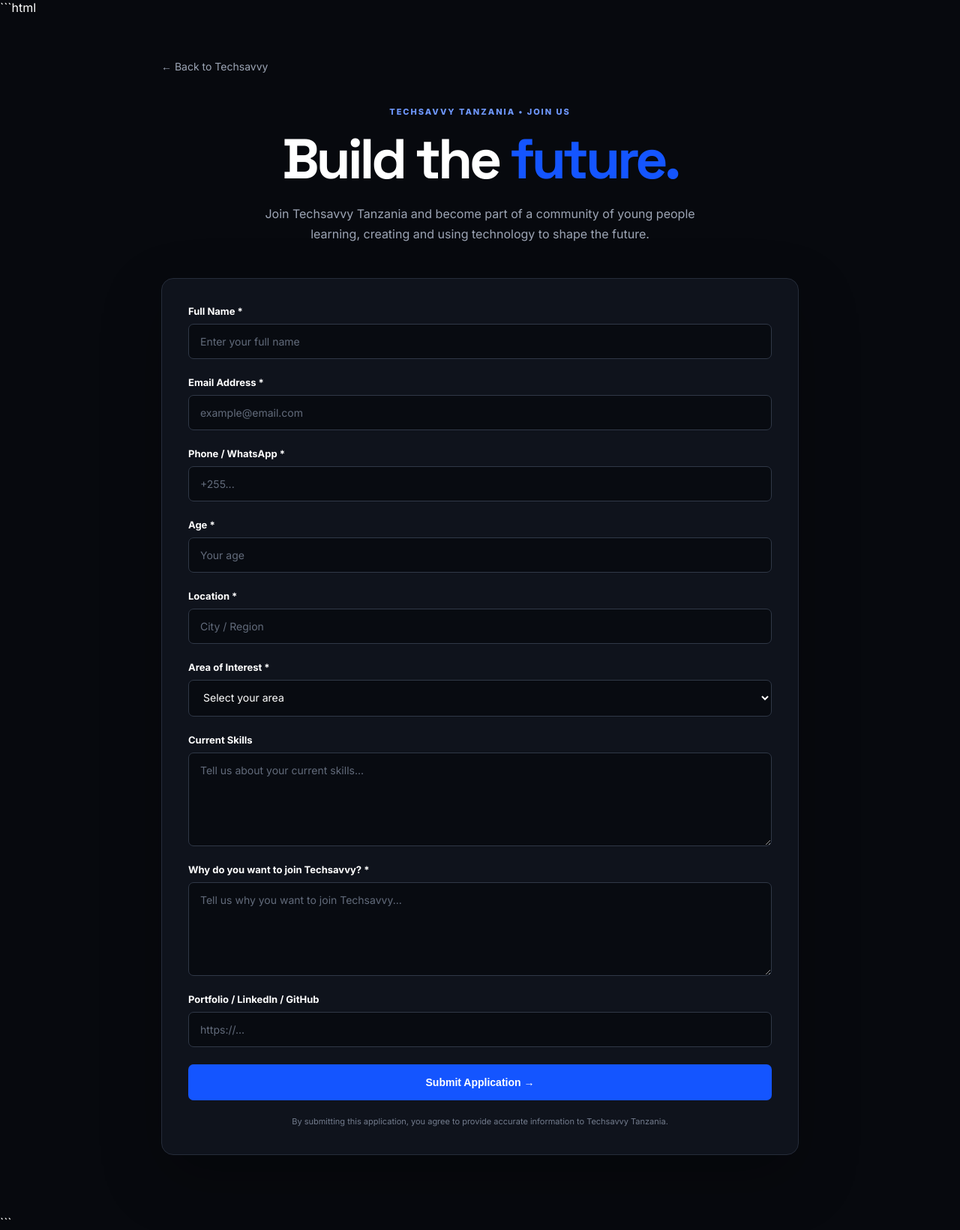
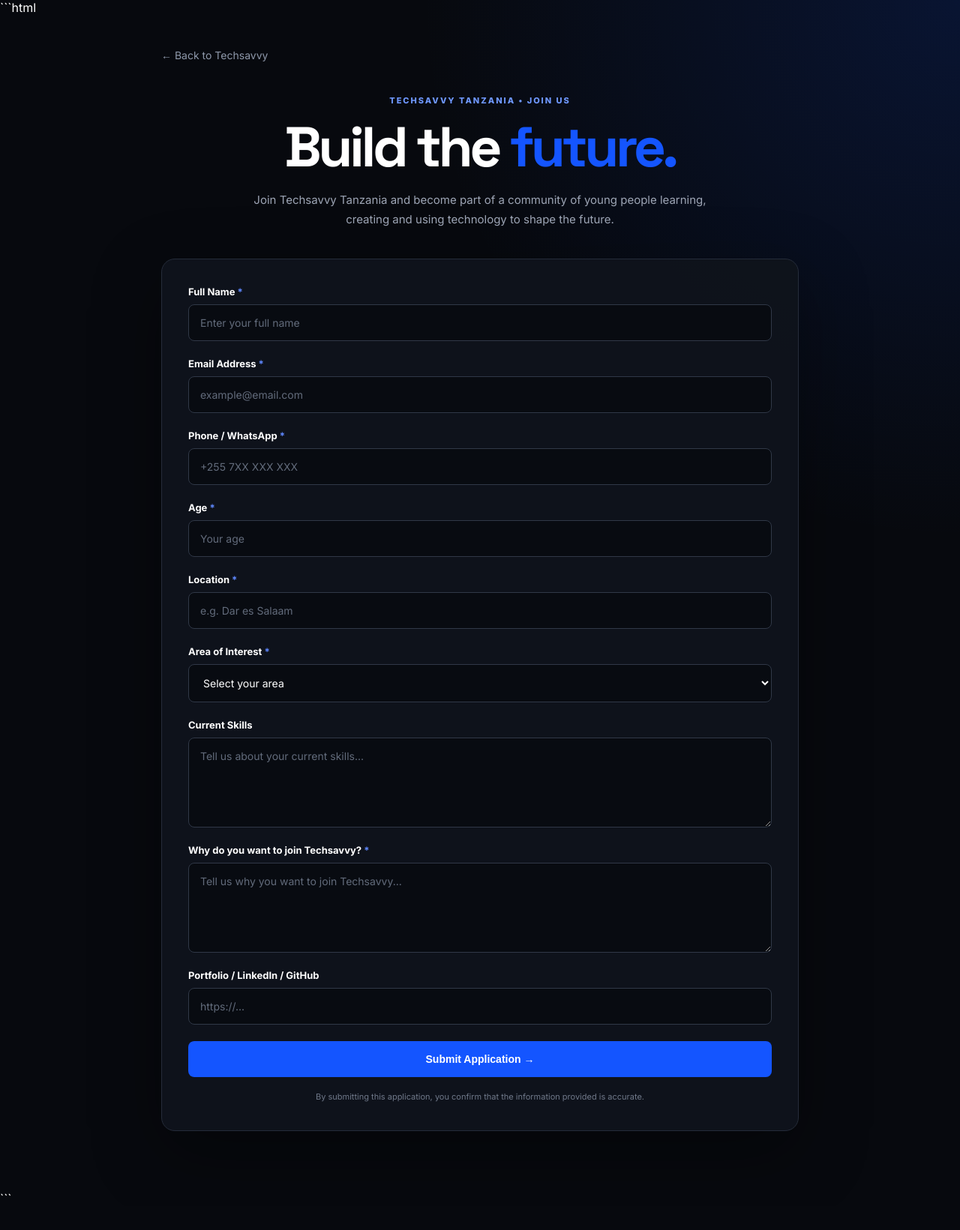
Before and after one commit to Techsavvy255/Techsavvy-Tanzania, a plain HTML site: page join.html in a window 1280 px wide. Shown: the whole page at 75% size. After the commit the page ends 1609 px from the top, so only its background shows below. Drawn offline with Linux system fonts and the light colour scheme.

Commit message:
Update join.html

```diff
--- a/join.html
+++ b/join.html
@@ -5,19 +5,20 @@
 <head>
 
     <meta charset="UTF-8">
+    <meta name="viewport" content="width=device-width, initial-scale=1.0">
 
-    <meta name="viewport" content="width=device-width, initial-scale=1.0">
+    <meta name="description"
+        content="Join Techsavvy Tanzania and become part of a community of young people learning, creating and innovating through technology.">
 
     <title>Join Techsavvy Tanzania</title>
 
     <link rel="preconnect" href="https://fonts.googleapis.com">
-
     <link rel="preconnect" href="https://fonts.gstatic.com" crossorigin>
 
     <link
         href="https://fonts.googleapis.com/css2?family=Inter:wght@400;500;600;700;800&family=Space+Grotesk:wght@500;600;700&display=swap"
-        rel="stylesheet"
-    >
+        rel="stylesheet">
+
 
     <style>
 
@@ -27,202 +28,395 @@
             box-sizing: border-box;
         }
 
-        html {
-            scroll-behavior: smooth;
+
+        body {
+
+            font-family: "Inter", sans-serif;
+
+            background:
+                radial-gradient(
+                    circle at top right,
+                    rgba(20, 85, 255, .15),
+                    transparent 35%
+                ),
+                #07090e;
+
+            color: #ffffff;
+
+            min-height: 100vh;
+
         }
 
-        body {
-            font-family: "Inter", sans-serif;
-            background: #07090e;
-            color: white;
-            min-height: 100vh;
+
+        .container {
+
+            width: 92%;
+
+            max-width: 850px;
+
+            margin: auto;
+
+            padding: 45px 0 80px;
+
         }
 
-        .container {
-            width: 90%;
-            max-width: 850px;
-            margin: auto;
-            padding: 60px 0 80px;
+
+        .back {
+
+            display: inline-block;
+
+            color: #8e98aa;
+
+            text-decoration: none;
+
+            font-size: 14px;
+
+            margin-bottom: 45px;
+
+            transition: .2s;
+
         }
 
-        .back {
-            display: inline-block;
-            color: #9ca5b5;
-            text-decoration: none;
-            font-size: 14px;
-            margin-bottom: 45px;
-            transition: .2s;
+
+        .back:hover {
+
+            color: #3f75ff;
+
         }
 
-        .back:hover {
-            color: #1455ff;
+
+        .header {
+
+            text-align: center;
+
+            margin-bottom: 40px;
+
         }
 
-        .header {
-            text-align: center;
-            margin-bottom: 45px;
+
+        .badge {
+
+            display: inline-block;
+
+            color: #6f98ff;
+
+            font-size: 11px;
+
+            font-weight: 800;
+
+            letter-spacing: .18em;
+
+            margin-bottom: 20px;
+
         }
 
-        .badge {
-            color: #6f98ff;
-            font-size: 11px;
-            font-weight: 800;
-            letter-spacing: .18em;
-            margin-bottom: 20px;
+
+        h1 {
+
+            font-family: "Space Grotesk", sans-serif;
+
+            font-size: clamp(45px, 8vw, 75px);
+
+            line-height: .95;
+
+            letter-spacing: -.06em;
+
         }
 
-        h1 {
-            font-family: "Space Grotesk", sans-serif;
-            font-size: clamp(45px, 7vw, 75px);
-            line-height: .98;
-            letter-spacing: -.055em;
+
+        h1 span {
+
+            color: #1455ff;
+
         }
 
-        h1 span {
-            color: #1455ff;
+
+        .header p {
+
+            max-width: 620px;
+
+            margin: 22px auto 0;
+
+            color: #9da5b5;
+
+            line-height: 1.7;
+
+            font-size: 15px;
+
         }
 
-        .header p {
-            max-width: 620px;
-            margin: 22px auto 0;
-            color: #9da5b5;
-            line-height: 1.7;
+
+        .form-box {
+
+            background: rgba(15, 19, 28, .96);
+
+            border: 1px solid #252c3a;
+
+            border-radius: 18px;
+
+            padding: 35px;
+
+            box-shadow:
+
+                0 30px 90px rgba(0, 0, 0, .35);
+
         }
 
-        .form-box {
-            background: #0f131c;
-            border: 1px solid #252c3a;
-            border-radius: 16px;
-            padding: 35px;
-            box-shadow: 0 30px 80px rgba(0,0,0,.25);
+
+        .form-group {
+
+            margin-bottom: 22px;
+
         }
 
-        .form-group {
-            margin-bottom: 23px;
+
+        label {
+
+            display: block;
+
+            margin-bottom: 9px;
+
+            font-size: 13px;
+
+            font-weight: 700;
+
         }
 
-        label {
-            display: block;
-            margin-bottom: 9px;
-            font-size: 13px;
-            font-weight: 700;
+
+        label span {
+
+            color: #5f88ff;
+
         }
+
 
         input,
         select,
         textarea {
+
             width: 100%;
-            padding: 14px 15px;
-            border-radius: 7px;
+
+            padding: 15px;
+
+            border-radius: 8px;
+
             border: 1px solid #303847;
+
             background: #080b11;
+
             color: white;
+
             outline: none;
+
             font-family: inherit;
+
             font-size: 14px;
+
             transition: .2s;
+
         }
+
 
         input::placeholder,
         textarea::placeholder {
+
             color: #626b7b;
+
         }
+
 
         input:focus,
         select:focus,
         textarea:focus {
+
             border-color: #1455ff;
-            box-shadow: 0 0 0 3px rgba(20,85,255,.12);
+
+            box-shadow:
+                0 0 0 3px rgba(20, 85, 255, .12);
+
         }
 
+
         textarea {
-            min-height: 125px;
+
+            min-height: 120px;
+
             resize: vertical;
+
         }
 
+
         select {
+
             cursor: pointer;
+
         }
 
+
         select option {
+
             background: #0f131c;
+
             color: white;
+
         }
 
+
         .submit-btn {
+
             width: 100%;
+
+            padding: 16px;
+
             border: none;
-            padding: 16px;
-            border-radius: 7px;
+
+            border-radius: 8px;
+
             background: #1455ff;
+
             color: white;
+
             font-size: 14px;
+
             font-weight: 800;
+
             cursor: pointer;
+
             transition: .2s;
+
         }
 
+
         .submit-btn:hover {
+
             background: #0d43d5;
+
             transform: translateY(-2px);
+
         }
 
+
         .submit-btn:disabled {
-            opacity: .6;
-            cursor: not-allowed;
+
+            opacity: .65;
+
+            cursor: wait;
+
             transform: none;
+
         }
 
+
         .note {
+
             text-align: center;
-            color: #737c8d;
+
+            color: #70798a;
+
             font-size: 11px;
+
             line-height: 1.6;
-            margin-top: 20px;
+
+            margin-top: 18px;
+
         }
 
+
         .success {
+
             display: none;
+
             text-align: center;
-            padding: 45px 20px;
+
+            padding: 40px 15px;
+
         }
 
+
         .success-icon {
-            width: 65px;
-            height: 65px;
+
+            width: 70px;
+
+            height: 70px;
+
+            margin: 0 auto 20px;
+
             display: grid;
+
             place-items: center;
-            margin: 0 auto 20px;
+
             border-radius: 50%;
+
             background: #1455ff;
-            font-size: 28px;
+
+            font-size: 30px;
+
+            font-weight: 800;
+
         }
 
+
         .success h2 {
+
             font-family: "Space Grotesk", sans-serif;
+
             font-size: 35px;
+
             margin-bottom: 12px;
+
         }
 
+
         .success p {
+
             color: #9da5b5;
-            max-width: 500px;
-            margin: auto;
+
+            line-height: 1.7;
+
         }
+
+
+        .home-btn {
+
+            display: inline-block;
+
+            margin-top: 25px;
+
+            padding: 13px 20px;
+
+            border: 1px solid #303847;
+
+            border-radius: 7px;
+
+            color: white;
+
+            text-decoration: none;
+
+            font-size: 13px;
+
+            font-weight: 700;
+
+        }
+
 
         @media(max-width: 600px) {
 
             .container {
-                width: 92%;
-                padding: 40px 0 60px;
+
+                padding-top: 30px;
+
             }
 
             .form-box {
+
                 padding: 22px;
+
             }
 
             h1 {
-                font-size: 48px;
+
+                font-size: 50px;
+
             }
 
         }
@@ -234,7 +428,9 @@
 
 <body>
 
+
 <div class="container">
+
 
     <a href="index.html" class="back">
         ← Back to Techsavvy
@@ -248,13 +444,14 @@
         </div>
 
         <h1>
-            Build the <span>future.</span>
+            Build the
+            <span>future.</span>
         </h1>
 
         <p>
-            Join Techsavvy Tanzania and become part of a community
-            of young people learning, creating and using technology
-            to shape the future.
+            Join Techsavvy Tanzania and become part of a
+            community of young people learning, creating
+            and using technology to shape the future.
         </p>
 
     </div>
@@ -263,14 +460,17 @@
     <div class="form-box">
 
 
-        <!-- ==========================
-             APPLICATION FORM
-        =========================== -->
+        <!-- =====================================
+             GOOGLE FORM CONNECTION
+        ====================================== -->
 
         <form
             id="joinForm"
+
             action="https://docs.google.com/forms/d/e/1FAIpQLSd_AaIMPPDizGRXuoGgdXSo1he4sDUVHPD1MRG1eW5S8JpxKA/formResponse"
+
             method="POST"
+
             target="hidden_iframe"
         >
 
@@ -280,7 +480,7 @@
             <div class="form-group">
 
                 <label for="name">
-                    Full Name *
+                    Full Name <span>*</span>
                 </label>
 
                 <input
@@ -299,7 +499,7 @@
             <div class="form-group">
 
                 <label for="email">
-                    Email Address *
+                    Email Address <span>*</span>
                 </label>
 
                 <input
@@ -318,14 +518,14 @@
             <div class="form-group">
 
                 <label for="phone">
-                    Phone / WhatsApp *
+                    Phone / WhatsApp <span>*</span>
                 </label>
 
                 <input
                     type="tel"
                     id="phone"
                     name="entry.932223343"
-                    placeholder="+255..."
+                    placeholder="+255 7XX XXX XXX"
                     required
                 >
 
@@ -337,16 +537,16 @@
             <div class="form-group">
 
                 <label for="age">
-                    Age *
+                    Age <span>*</span>
                 </label>
 
                 <input
                     type="number"
                     id="age"
                     name="entry.391198364"
-                    placeholder="Your age"
                     min="13"
                     max="100"
+                    placeholder="Your age"
                     required
                 >
 
@@ -358,14 +558,14 @@
             <div class="form-group">
 
                 <label for="location">
-                    Location *
+                    Location <span>*</span>
                 </label>
 
                 <input
                     type="text"
                     id="location"
                     name="entry.551949083"
-                    placeholder="City / Region"
+                    placeholder="e.g. Dar es Salaam"
                     required
                 >
 
@@ -377,7 +577,7 @@
             <div class="form-group">
 
                 <label for="interest">
-                    Area of Interest *
+                    Area of Interest <span>*</span>
                 </label>
 
                 <select
@@ -453,11 +653,13 @@
             <div class="form-group">
 
                 <label for="reason">
-                    Why do you want to join Techsavvy? *
+                    Why do you want to join Techsavvy?
+                    <span>*</span>
                 </label>
 
                 <textarea
                     id="reason"
+                    name="entry.469653974"
                     placeholder="Tell us why you want to join Techsavvy..."
                     required
                 ></textarea>
@@ -476,6 +678,7 @@
                 <input
                     type="url"
                     id="portfolio"
+                    name="entry.1001545398"
                     placeholder="https://..."
                 >
 
@@ -496,7 +699,9 @@
         </form>
 
 
-        <!-- SUCCESS MESSAGE -->
+        <!-- =====================================
+             SUCCESS MESSAGE
+        ====================================== -->
 
         <div
             class="success"
@@ -512,17 +717,25 @@
             </h2>
 
             <p>
-                Thank you for your interest in Techsavvy Tanzania.
-                We have received your application and will get back
-                to you soon.
+                Thank you for applying to Techsavvy Tanzania.
+                Your application has been submitted successfully.
+                Our team will review your application and contact
+                you when necessary.
             </p>
+
+            <a
+                href="index.html"
+                class="home-btn"
+            >
+                ← Back to Website
+            </a>
 
         </div>
 
 
         <p class="note">
-            By submitting this application, you agree to provide
-            accurate information to Techsavvy Tanzania.
+            By submitting this application, you confirm that
+            the information provided is accurate.
         </p>
 
 
@@ -531,7 +744,9 @@
 </div>
 
 
-<!-- HIDDEN GOOGLE FORM FRAME -->
+<!-- =====================================
+     HIDDEN GOOGLE FORM FRAME
+====================================== -->
 
 <iframe
     name="hidden_iframe"
@@ -542,26 +757,32 @@
 
 <script>
 
-    const form = document.getElementById("joinForm");
+    const form =
+        document.getElementById("joinForm");
 
-    const submitBtn = document.getElementById("submitBtn");
+    const submitBtn =
+        document.getElementById("submitBtn");
 
-    const successMessage = document.getElementById("successMessage");
+    const successMessage =
+        document.getElementById("successMessage");
 
 
     form.addEventListener("submit", function () {
 
         submitBtn.disabled = true;
 
-        submitBtn.innerHTML = "Submitting Application...";
+        submitBtn.innerHTML =
+            "Submitting Application...";
+
 
         setTimeout(function () {
 
             form.style.display = "none";
 
-            successMessage.style.display = "block";
+            successMessage.style.display =
+                "block";
 
-        }, 1200);
+        }, 1500);
 
     });
 
```
